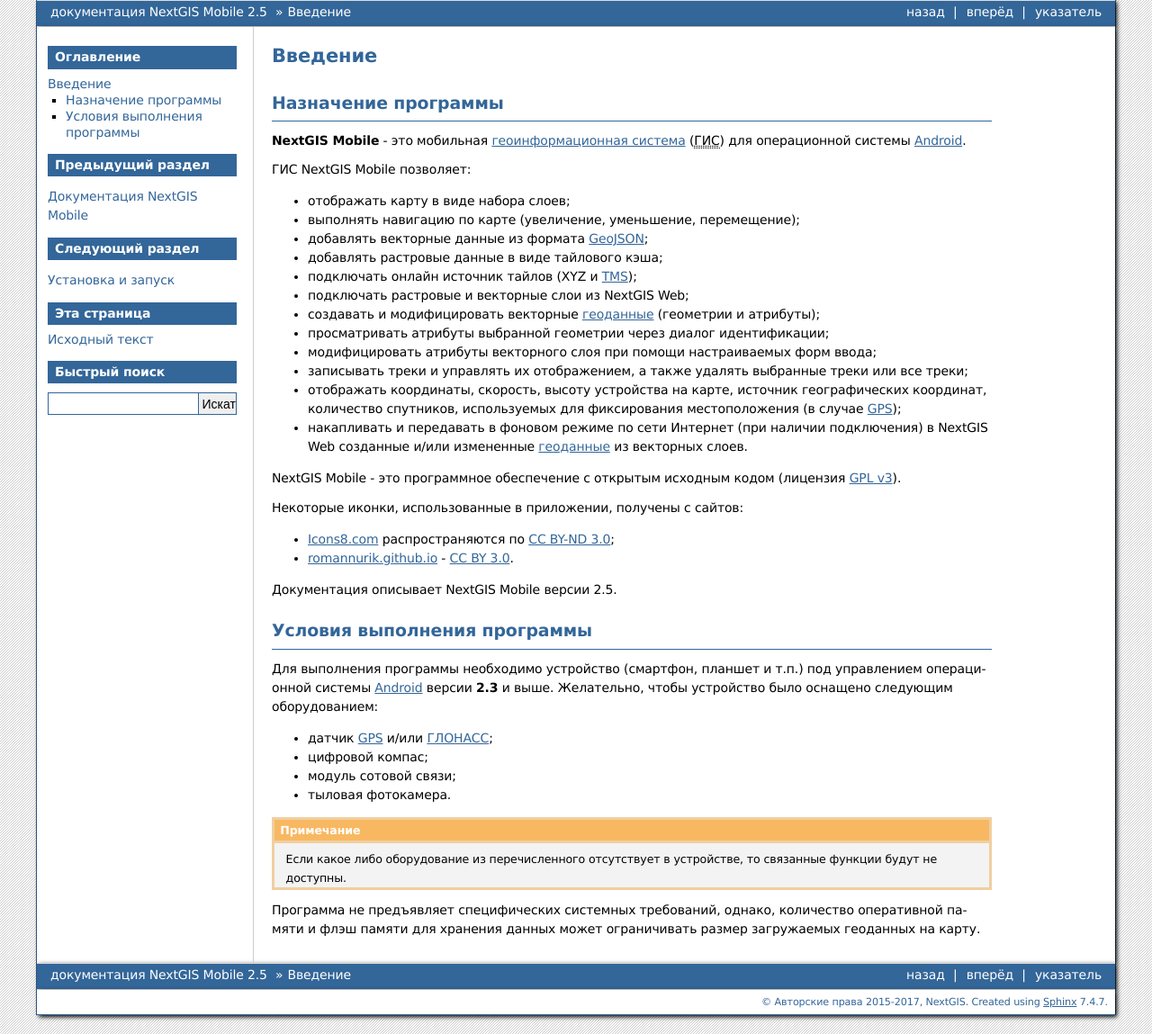
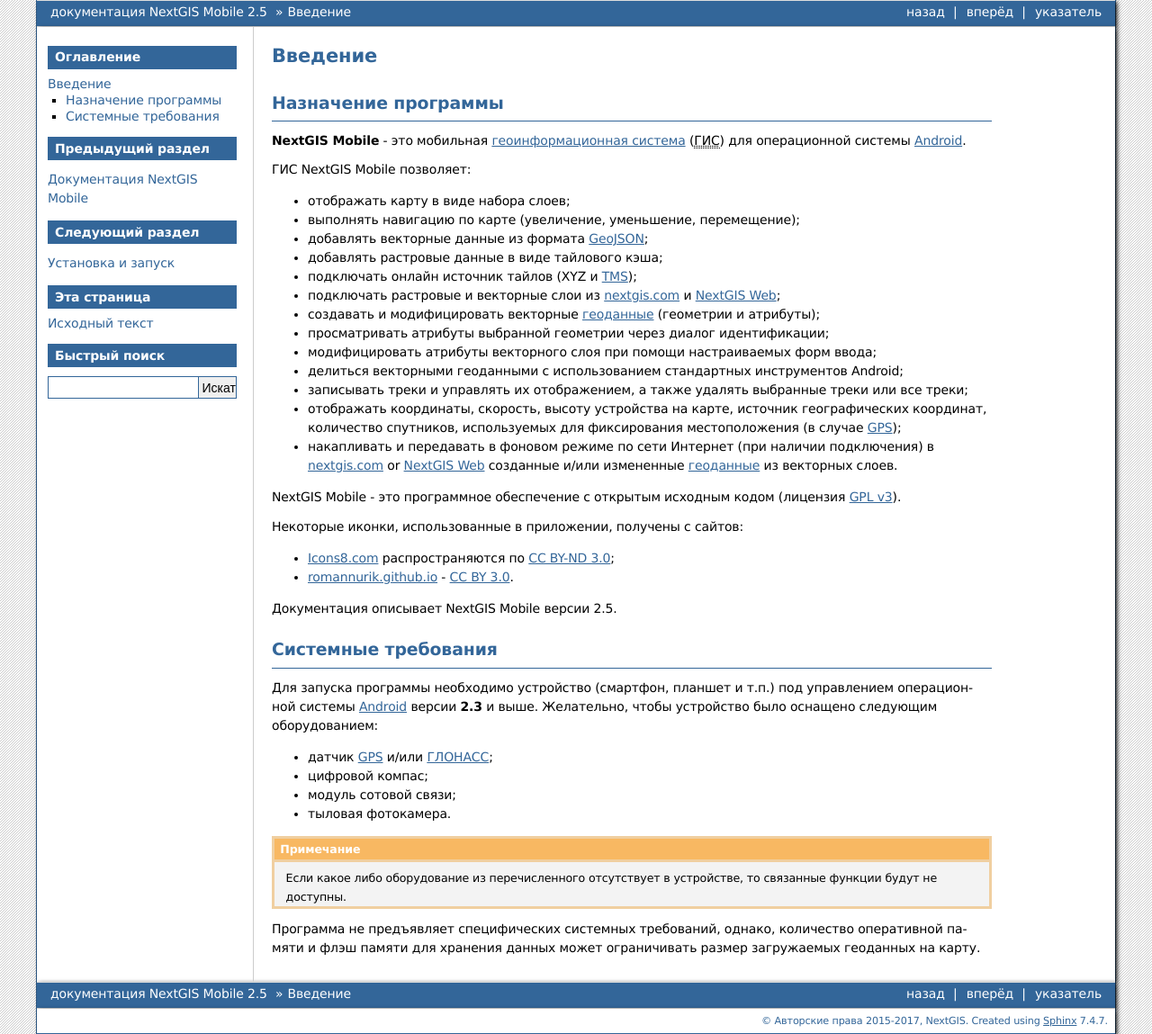
Before and after one commit to nextgis/docs_ngmobile, a Sphinx documentation site: the page built from source/intro.rst, in a window 1280 px wide. Shown: the whole page at 90% size. Built offline with Sphinx 7.4.7, drawn with Linux system fonts in a browser that asks for light colours; formulas are drawn with MathJax 3.

Commit message:
Update intro.rst
some changes-ru

```diff
--- a/source/intro.rst
+++ b/source/intro.rst
@@ -19,15 +19,15 @@
 * добавлять векторные данные из формата :term:`GeoJSON`;
 * добавлять растровые данные в виде тайлового кэша;
 * подключать онлайн источник тайлов (XYZ и :term:`TMS`);
-* подключать растровые и векторные слои из NextGIS Web;
+* подключать растровые и векторные слои из `nextgis.com <https://my.nextgis.com/signup/?next=/webgis/>`_ и `NextGIS Web <http://nextgis.ru/nextgis-web/>`_;
 * создавать и модифицировать векторные :term:`геоданные` (геометрии и атрибуты);
 * просматривать атрибуты выбранной геометрии через диалог идентификации;
 * модифицировать атрибуты векторного слоя при помощи настраиваемых форм ввода;
+* делиться векторными геоданными с использованием стандартных инструментов Android;
 * записывать треки и управлять их отображением, а также удалять выбранные треки или все треки;
 * отображать координаты, скорость, высоту устройства на карте, источник географических координат,
   количество спутников, используемых для фиксирования местоположения (в случае :term:`GPS`);
-* накапливать и передавать в фоновом режиме по сети Интернет (при наличии подключения) в NextGIS Web
-  созданные и/или измененные :term:`геоданные` из векторных слоев.
+* накапливать и передавать в фоновом режиме по сети Интернет (при наличии подключения) в `nextgis.com <https://my.nextgis.com/signup/?next=/webgis/>`_ or `NextGIS Web <http://nextgis.ru/nextgis-web/>`_ созданные и/или измененные :term:`геоданные` из векторных слоев.
 
 NextGIS Mobile - это программное обеспечение с открытым исходным кодом
 (лицензия :ref:`GPL v3 <ngmobile_gplv3>`).
@@ -49,10 +49,10 @@
 
 .. _ngmobile_launch_conditions:
 
-Условия выполнения программы
+Системные требования
 ----------------------------
 
-Для выполнения программы необходимо устройство (смартфон, планшет и т.п.) под
+Для запуска программы необходимо устройство (смартфон, планшет и т.п.) под
 управлением операционной системы :term:`Android` версии **2.3** и выше. Желательно,
 чтобы устройство было оснащено следующим оборудованием:
 
```
